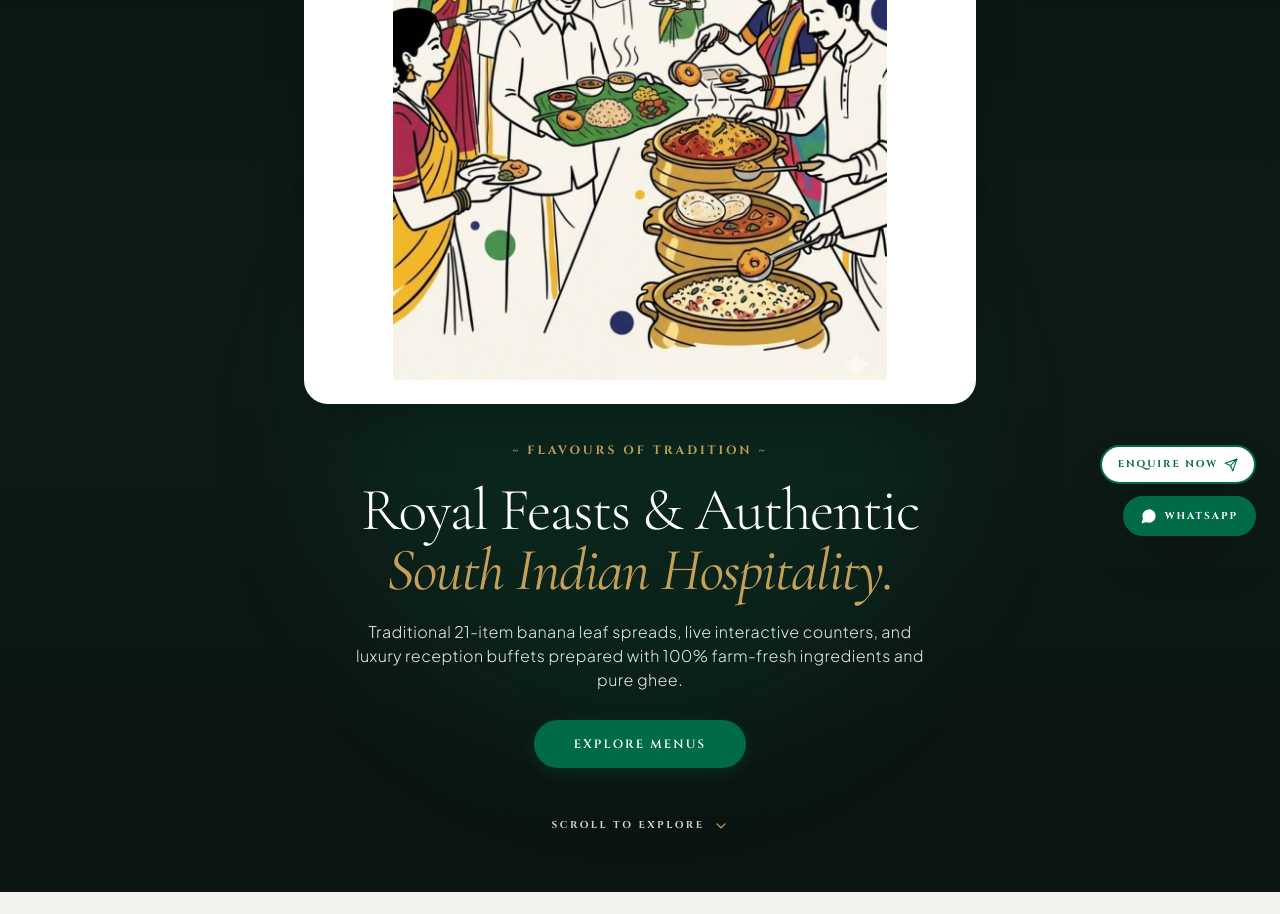
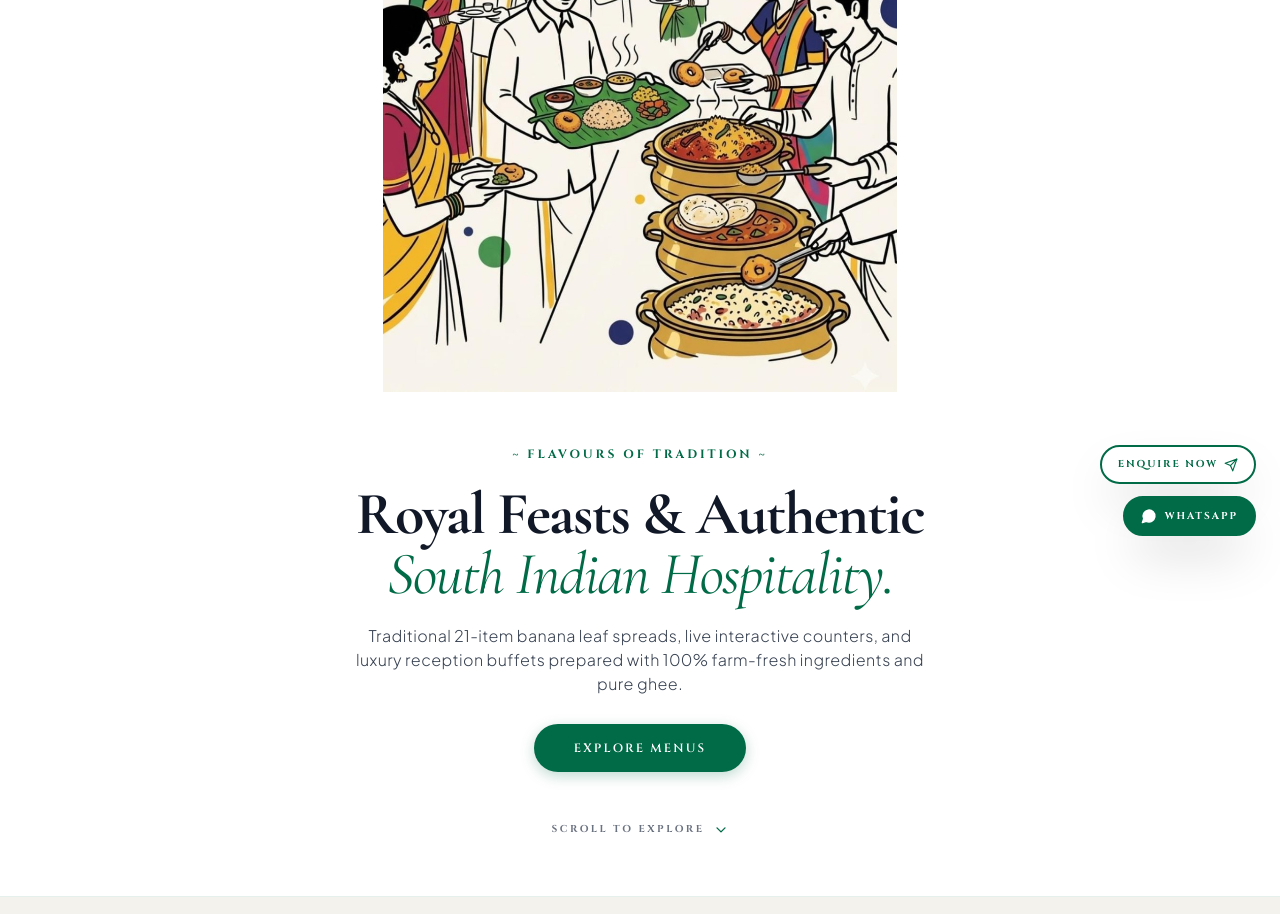
Before and after one commit to Kavin2007-12/fresh-catering, a React (Vite) app: page / in a window 1280 px wide. Shown: the part 240-1154 px from the top of the page. Built offline with nearby package versions, Linux system fonts and the light colour scheme.

Commit message:
Replace dark green background behind picture with pure white background canvas in HomeTeaser.jsx

```diff
--- a/src/components/HomeTeaser.jsx
+++ b/src/components/HomeTeaser.jsx
@@ -37,12 +37,8 @@ export default function HomeTeaser({ setActivePage }) {
   return (
     <div className="space-y-0 text-[#111827]">
 
-      {/* 1. HERO SECTION: PICTURE AT TOP (WHITE BACKGROUND CARD) + TEXT AT BOTTOM */}
-      <section className="relative min-h-[90vh] flex items-center justify-center pt-24 pb-16 overflow-hidden bg-[#0A1411]">
-
-        {/* Ambient Dark Emerald Background Lighting */}
-        <div className="absolute inset-0 z-0 bg-gradient-to-b from-[#0A1411] via-[#0D1B17] to-[#0A1411]" />
-        <div className="absolute top-1/3 left-1/2 -translate-x-1/2 w-[600px] h-[600px] bg-[#006B46]/15 rounded-full filter blur-3xl pointer-events-none" />
+      {/* 1. HERO SECTION: 100% PURE WHITE ADAPTIVE BACKGROUND CANVAS */}
+      <section className="relative min-h-[85vh] flex items-center justify-center pt-24 pb-16 overflow-hidden bg-white border-b border-[#006B46]/10">
 
         <div className="max-w-4xl mx-auto px-6 lg:px-8 w-full z-10">
           <motion.div
@@ -52,9 +48,9 @@ export default function HomeTeaser({ setActivePage }) {
             variants={heroContainerVariants}
           >
 
-            {/* 🖼️ TOP ELEMENT: PICTURE ONLY ON CLEAN WHITE BACKGROUND CARD */}
+            {/* 🖼️ TOP ELEMENT: ADAPTIVE PICTURE ON PURE WHITE BACKGROUND */}
             <motion.div variants={heroItemVariants} className="w-full max-w-2xl">
-              <div className="relative rounded-3xl p-3 sm:p-5 bg-white shadow-2xl border-4 border-white overflow-hidden">
+              <div className="relative overflow-hidden bg-white p-2 sm:p-4 rounded-3xl">
                 <motion.img
                   src="hero_illustration.jpg"
                   alt="South Indian Traditional Catering Feast Artwork Illustration"
@@ -62,26 +58,26 @@ export default function HomeTeaser({ setActivePage }) {
                   loading="eager"
                   whileHover={{ scale: 1.01 }}
                   transition={{ duration: 0.4 }}
-                  className="w-full h-auto max-h-[440px] sm:max-h-[500px] object-contain rounded-2xl bg-white"
+                  className="w-full h-auto max-h-[460px] sm:max-h-[520px] object-contain rounded-2xl mx-auto bg-white"
                 />
               </div>
             </motion.div>
 
-            {/* 📝 BOTTOM ELEMENT: TEXT & EXPLORE MENUS BUTTON DISPLAYED BELOW THE PICTURE */}
+            {/* 📝 BOTTOM ELEMENT: ADAPTIVE CRISP TYPOGRAPHY & EXPLORE MENUS BUTTON */}
             <div className="space-y-5 max-w-2xl mx-auto">
 
               <motion.div variants={heroItemVariants} className="inline-block">
-                <span className="font-title text-xs tracking-[0.25em] text-[#C5A059] uppercase font-bold block">
+                <span className="font-title text-xs tracking-[0.25em] text-[#006B46] uppercase font-bold block">
                   ~ FLAVOURS OF TRADITION ~
                 </span>
               </motion.div>
 
-              <motion.h1 variants={heroItemVariants} className="text-3xl sm:text-5xl lg:text-6xl font-serif font-light text-white tracking-tight leading-[1.14]">
+              <motion.h1 variants={heroItemVariants} className="text-3xl sm:text-5xl lg:text-6xl font-serif font-bold text-[#111827] tracking-tight leading-[1.14]">
                 Royal Feasts & Authentic <br />
-                <span className="font-serif italic text-[#C5A059] font-normal">South Indian Hospitality.</span>
+                <span className="font-serif italic text-[#006B46] font-normal">South Indian Hospitality.</span>
               </motion.h1>
 
-              <motion.p variants={heroItemVariants} className="font-sans text-sm sm:text-base text-gray-200 font-light leading-relaxed tracking-wide max-w-xl mx-auto">
+              <motion.p variants={heroItemVariants} className="font-sans text-sm sm:text-base text-[#374151] font-light leading-relaxed tracking-wide max-w-xl mx-auto">
                 Traditional 21-item banana leaf spreads, live interactive counters, and luxury reception buffets prepared with 100% farm-fresh ingredients and pure ghee.
               </motion.p>
 
@@ -91,7 +87,7 @@ export default function HomeTeaser({ setActivePage }) {
                   whileHover={{ scale: 1.04 }}
                   whileTap={{ scale: 0.98 }}
                   onClick={() => handlePageChange('menus')}
-                  className="btn-editorial-solid px-10 py-4 rounded-full min-w-[210px] text-xs shadow-2xl"
+                  className="btn-editorial-solid px-10 py-4 rounded-full min-w-[210px] text-xs shadow-lg bg-[#006B46] text-white hover:bg-[#044C33]"
                 >
                   EXPLORE MENUS
                 </motion.button>
@@ -102,7 +98,7 @@ export default function HomeTeaser({ setActivePage }) {
                 <motion.div
                   animate={{ y: [0, 6, 0] }}
                   transition={{ duration: 1.8, repeat: Infinity, ease: "easeInOut" }}
-                  className="inline-flex items-center gap-2 cursor-pointer text-gray-300 hover:text-[#C5A059] transition-colors"
+                  className="inline-flex items-center gap-2 cursor-pointer text-gray-500 hover:text-[#006B46] transition-colors"
                   onClick={() => {
                     window.scrollTo({ top: window.innerHeight * 0.75, behavior: 'smooth' });
                   }}
@@ -110,7 +106,7 @@ export default function HomeTeaser({ setActivePage }) {
                   <span className="text-[10px] font-title tracking-[0.25em] uppercase font-bold">
                     SCROLL TO EXPLORE
                   </span>
-                  <ChevronDown className="w-4 h-4 text-[#C5A059]" />
+                  <ChevronDown className="w-4 h-4 text-[#006B46]" />
                 </motion.div>
               </motion.div>
 
```
